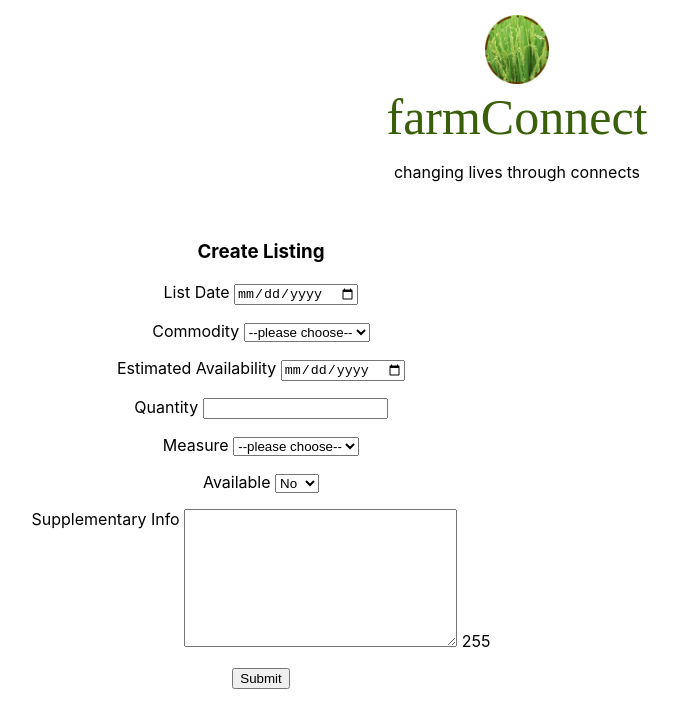
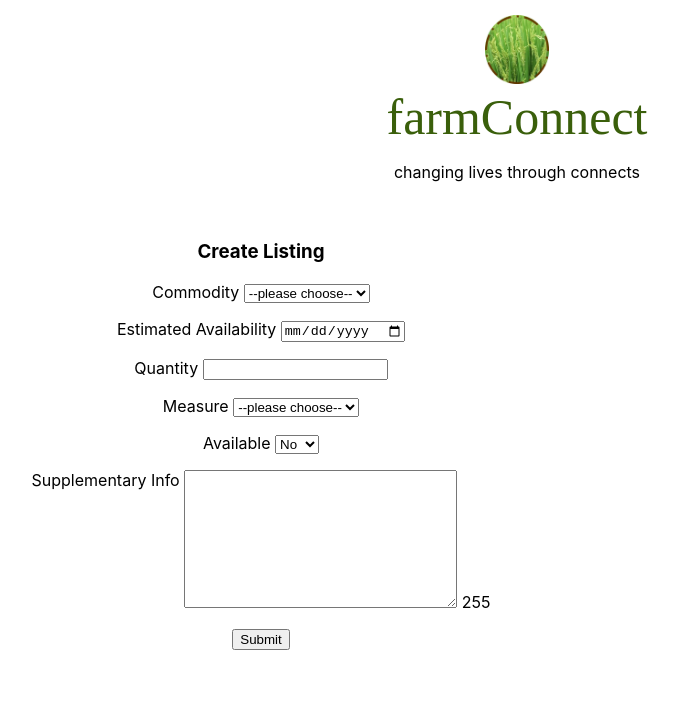
Before and after one commit to coula3/farm-connect, a React (Create React App) app in the folder farm-connect/: page /listings/new in a window 1280 px wide. Shown: the top 728 px of the page, without its empty margins (123-802 px from the left). Built offline with nearby package versions, Linux system fonts and the light colour scheme.

Commit message:
remove the 'Date' from CreateListing and delegate the assignment of list date to the BE

```diff
--- a/farm-connect/src/containers/CreateListing/CreateListing.js
+++ b/farm-connect/src/containers/CreateListing/CreateListing.js
@@ -3,12 +3,8 @@ import { connect } from 'react-redux';
 import { createListing } from '../../actions/listingsActions';
 
 class CreateListing extends Component {
-    currentDate = new Date();
-    stringCurrentDate = this.currentDate.getFullYear() +"-"+ (this.currentDate.getMonth()+1) +"-"+ this.currentDate.getDate();
-
     state = {
         listing: {
-            date: this.stringCurrentDate,
             commodity: "",
             availability: "",
             measure: "",
@@ -35,7 +31,6 @@ class CreateListing extends Component {
 
         this.setState({
             listing: {
-                date: this.stringCurrentDate,
                 commodity: "",
                 availability: "",
                 measure: "",
@@ -57,10 +52,6 @@ class CreateListing extends Component {
             <div style={{width: "60%", display: "inline", float: "left"}}>
                 <h3>Create Listing</h3>
                 <form onSubmit={this.handleSubmit}>
-                    <p>
-                        <label>List Date </label>
-                        <input name="date" type="date" value={this.state.listing.date} onChange={this.handleChange} />
-                    </p>
                     <p>
                         <label>Commodity </label>
                         <select name="commodity" id="commodity-select" value={this.state.listing.commodity} onChange={this.handleChange}>
```
Also changed, not shown: 1 other file (tests, documents, lock files or other folders).
